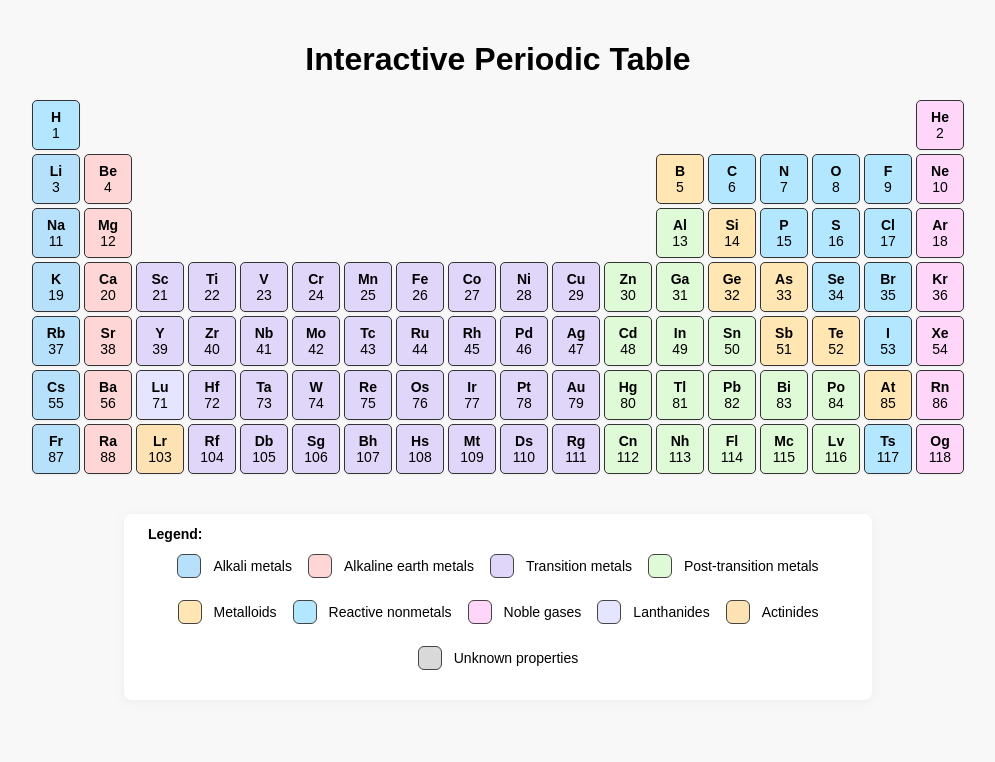
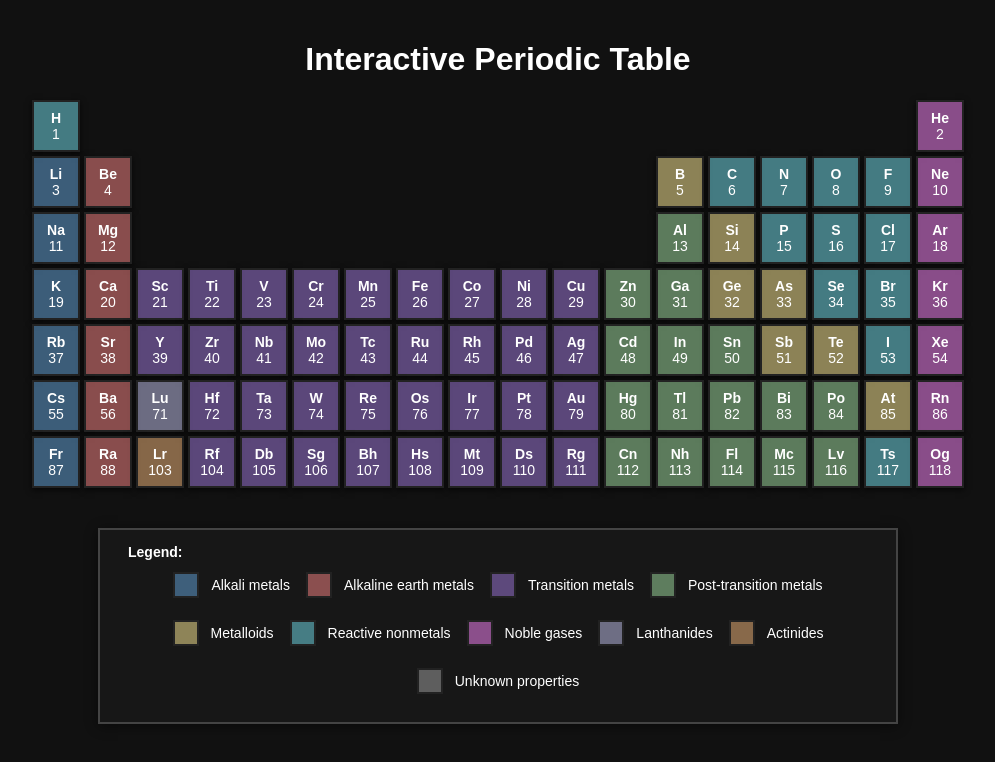
Before and after one commit to whatsapython/IPT-Project, a plain HTML site: page index.html in a window 1280 px wide. Shown: the whole page, without its empty margins (142-1137 px from the left). Drawn offline with Linux system fonts and the light colour scheme.

Commit message:
Update style.css

```diff
--- a/style.css
+++ b/style.css
@@ -1,12 +1,14 @@
 body {
     font-family: Arial, sans-serif;
-    background: #f8f8f8;
+    background: #111;
     margin: 0;
     padding: 20px;
+    color: #fff;
 }
 
 h1 {
     text-align: center;
+    color: #fff;
 }
 
 #table {
@@ -18,39 +20,45 @@ h1 {
 }
 
 .element {
-    border: 1px solid #333;
-    border-radius: 5px;
+    border: 2px solid #222;
     text-align: center;
     padding: 8px 0;
     cursor: pointer;
-    transition: box-shadow 0.2s;
     font-size: 14px;
-    box-shadow: 0 1px 2px #aaa2;
+    box-shadow: 0 2px 6px #000a;
+    color: #fff;
+    background: #232323cc;
+    transition: box-shadow 0.2s, border 0.2s;
 }
 
 .element:hover {
-    box-shadow: 0 4px 12px #aaa6;
+    box-shadow: 0 6px 18px #000e;
+    border: 2.5px solid #fff;
 }
 
 .info-box {
-    max-width: 400px;
-    background: #fff;
-    border: 2px solid #333;
-    border-radius: 8px;
-    padding: 16px;
+    max-width: 420px;
+    background: #181818e6;
+    border: 2px solid #444;
+    padding: 24px 18px;
     margin: 20px auto;
     text-align: left;
+    color: #fff;
+    /* No border-radius */
+    box-shadow: 0 2px 12px #0007;
 }
 
 .legend-box {
     margin: 40px auto 0 auto;
-    max-width: 700px;
-    background: #fff;
-    border-radius: 8px;
-    padding: 12px 24px 24px 24px;
-    box-shadow: 0 2px 12px #aaa2;
+    max-width: 740px;
+    background: #181818e6;
+    border: 2px solid #444;
+    padding: 14px 28px 22px 28px;
+    box-shadow: 0 2px 12px #0007;
     font-size: 14px;
+    color: #fff;
 }
+
 .legend-list {
     display: flex;
     flex-wrap: wrap;
@@ -69,18 +77,17 @@ h1 {
     display: inline-block;
     width: 22px;
     height: 22px;
-    border-radius: 6px;
-    border: 1.5px solid #444;
     margin-right: 6px;
+    border: 2px solid #222;
 }
 
-.alkali-metal { background: #b7e1fa; }
-.alkaline-earth-metal { background: #ffd6d6; }
-.transition-metal { background: #e0d6fa; }
-.post-transition-metal { background: #dffad6; }
-.metalloid { background: #ffe6b3; }
-.reactive-nonmetal { background: #b3e6ff; }
-.noble-gas { background: #ffd6fa; }
-.lanthanide { background: #e5e5ff; }
-.actinide { background: #fde2b3; }
-.unknown { background: #d9d9d9; }
+.alkali-metal { background: rgba(95, 156, 206, 0.55); }
+.alkaline-earth-metal { background: rgba(236, 127, 127, 0.55); }
+.transition-metal { background: rgba(151, 116, 207, 0.55); }
+.post-transition-metal { background: rgba(153, 209, 153, 0.55); }
+.metalloid { background: rgba(240, 222, 143, 0.55); }
+.reactive-nonmetal { background: rgba(110, 209, 222, 0.55); }
+.noble-gas { background: rgba(236, 127, 236, 0.55); }
+.lanthanide { background: rgba(182, 182, 222, 0.55); }
+.actinide { background: rgba(230, 174, 117, 0.55); }
+.unknown { background: rgba(180, 180, 180, 0.45); }
```
